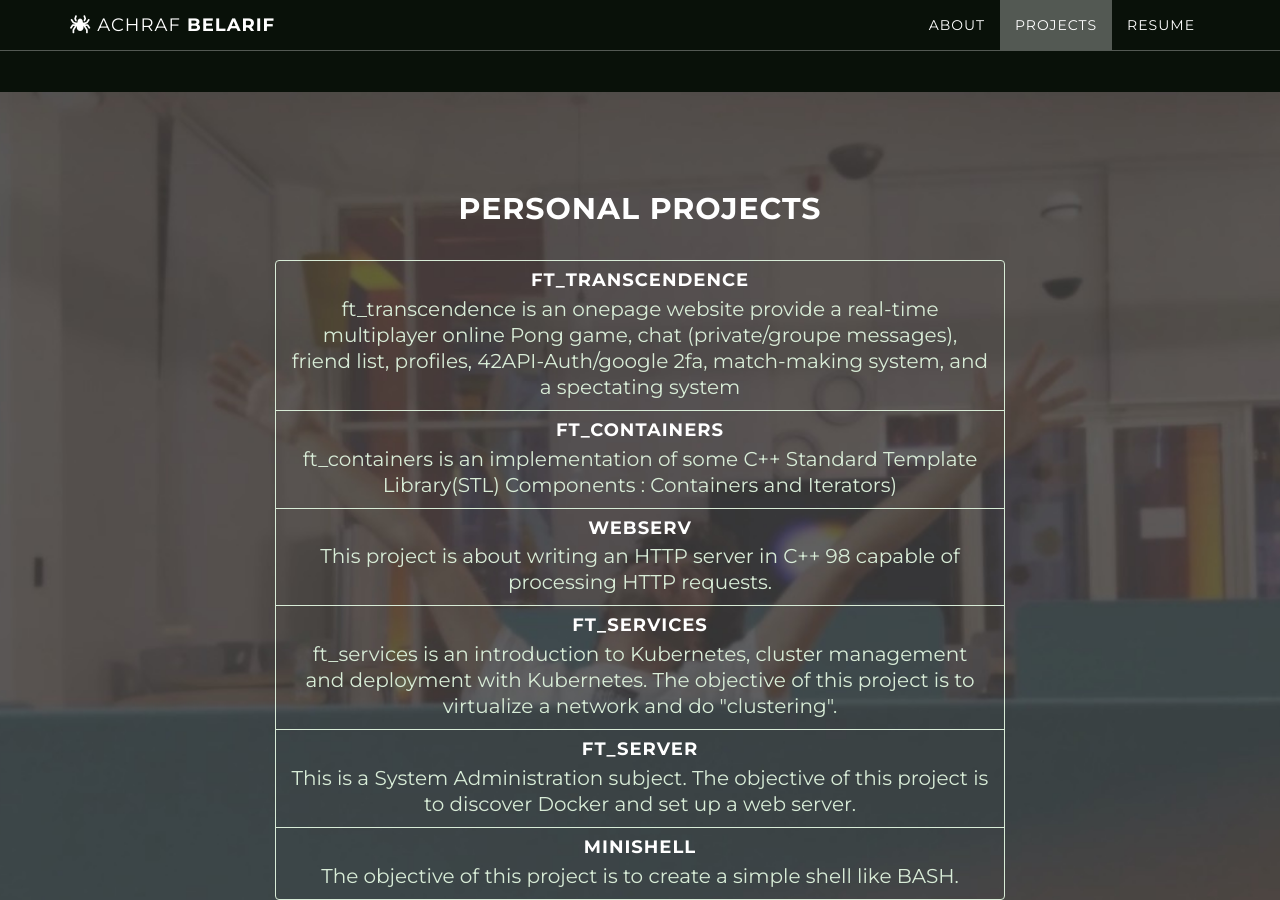
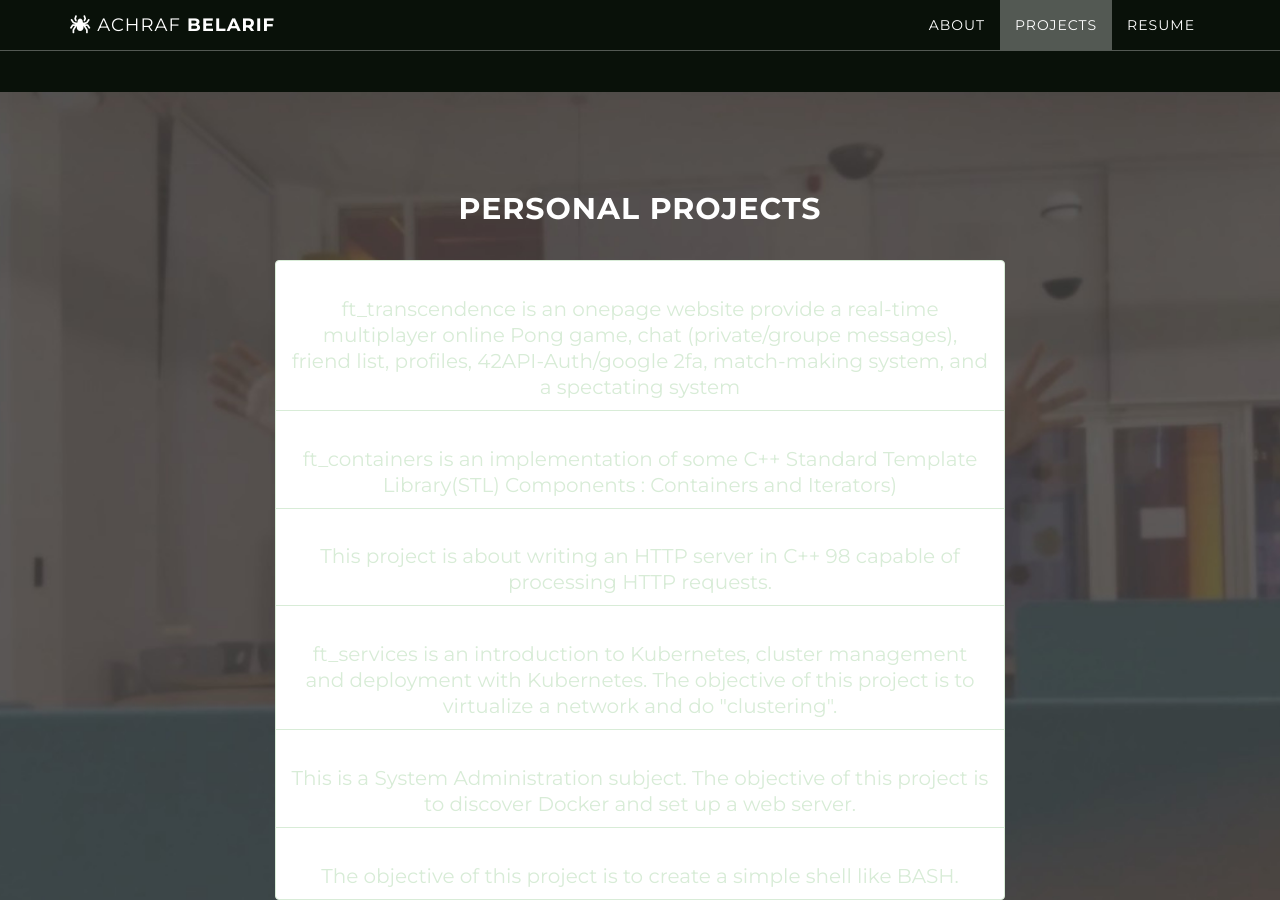
Before and after one commit to spydersy/spydersy.github.io, a Jekyll site: the page built from index.html, in a window 1280 px wide and 900 px high, scrolled down 1765 px. Built offline with Jekyll 4.4.1, drawn with Linux system fonts in a browser that asks for light colours; nearby versions of some CDN libraries.

Commit message:
[JUST FOR TEST]

```diff
--- a/_layouts/style.css
+++ b/_layouts/style.css
@@ -339,7 +339,7 @@ a:focus {
 
 .list-group-item {
     border: 1px solid {{ site.color.links }};
-    background-color: transparent;
+    /* background-color: transparent; */
 }
 
 #force-white {
```
